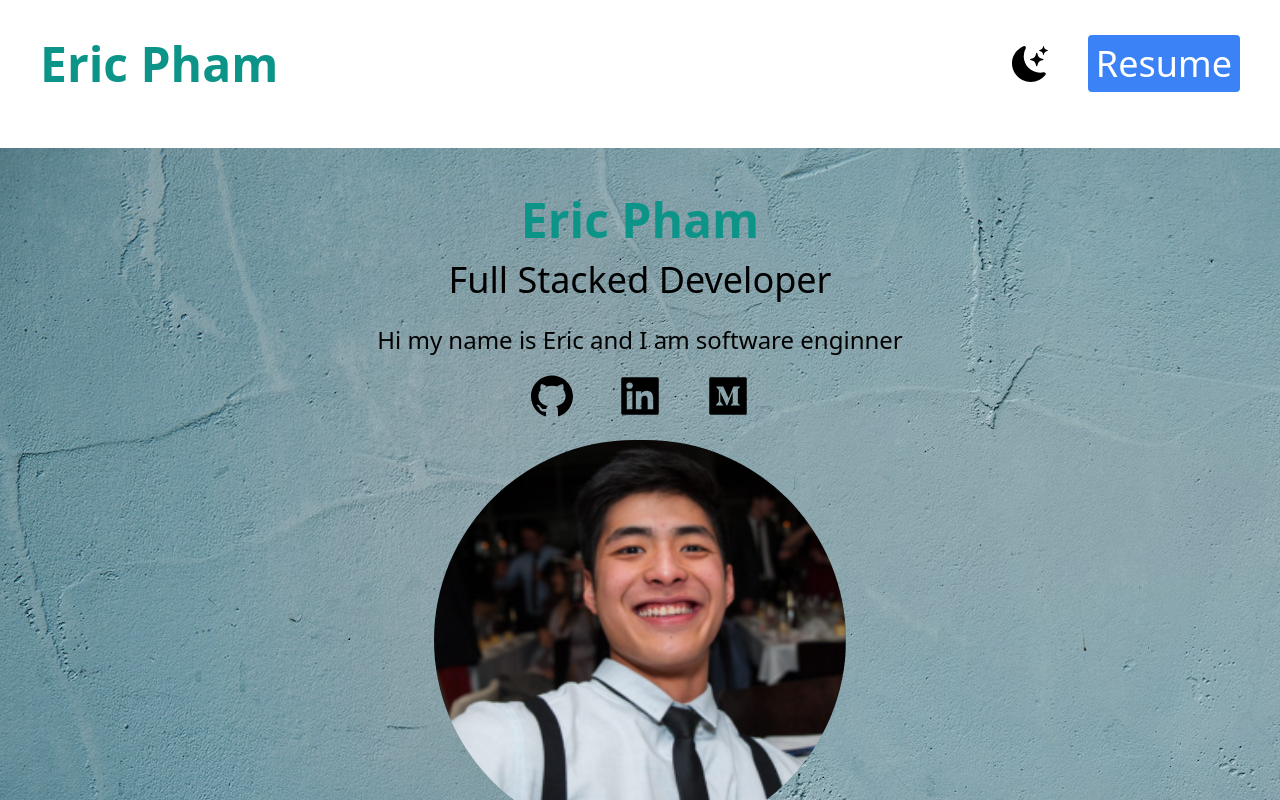
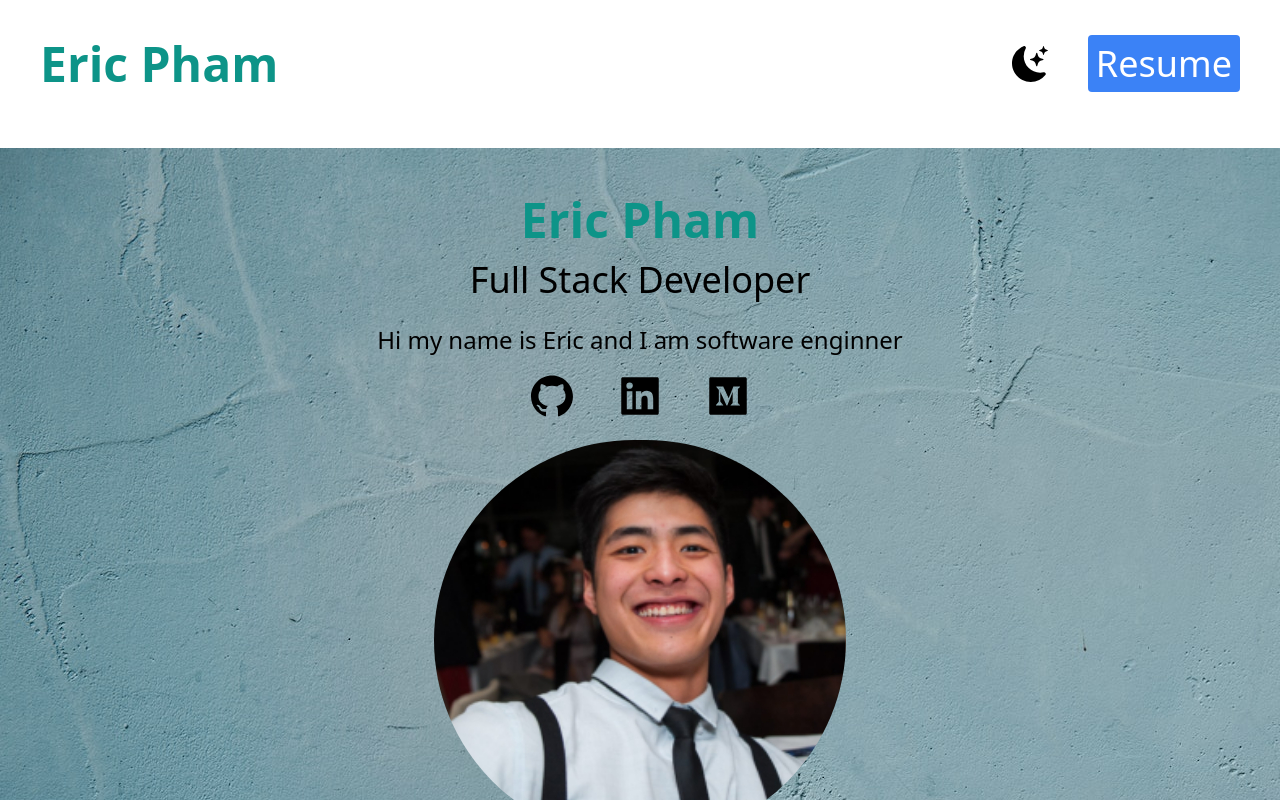
Before and after one commit to ericpham19/Portfolio, a Next.js app: page / in a window 1280 px wide. Shown: the top 800 px of the page. Built offline with nearby package versions, Linux system fonts and the light colour scheme.

Commit message:
change spelling

```diff
--- a/pages/index.js
+++ b/pages/index.js
@@ -37,7 +37,7 @@ export default function Home() {
 
           <div className= "text-center p-10  bg-fixed" style= {{backgroundImage: "url(/background.jpg"}} >
             <h2 className= "text-5xl py-2 font-semibold text-teal-600">Eric Pham</h2>
-            <h3 className= " py-2 text-4xl">Full Stacked Developer</h3>
+            <h3 className= " py-2 text-4xl">Full Stack Developer</h3>
             <p className= "text-md py-5 leading-6 text-2xl max-w-xl mx-auto">Hi my name is Eric and I am software enginner</p>
 
 
```
